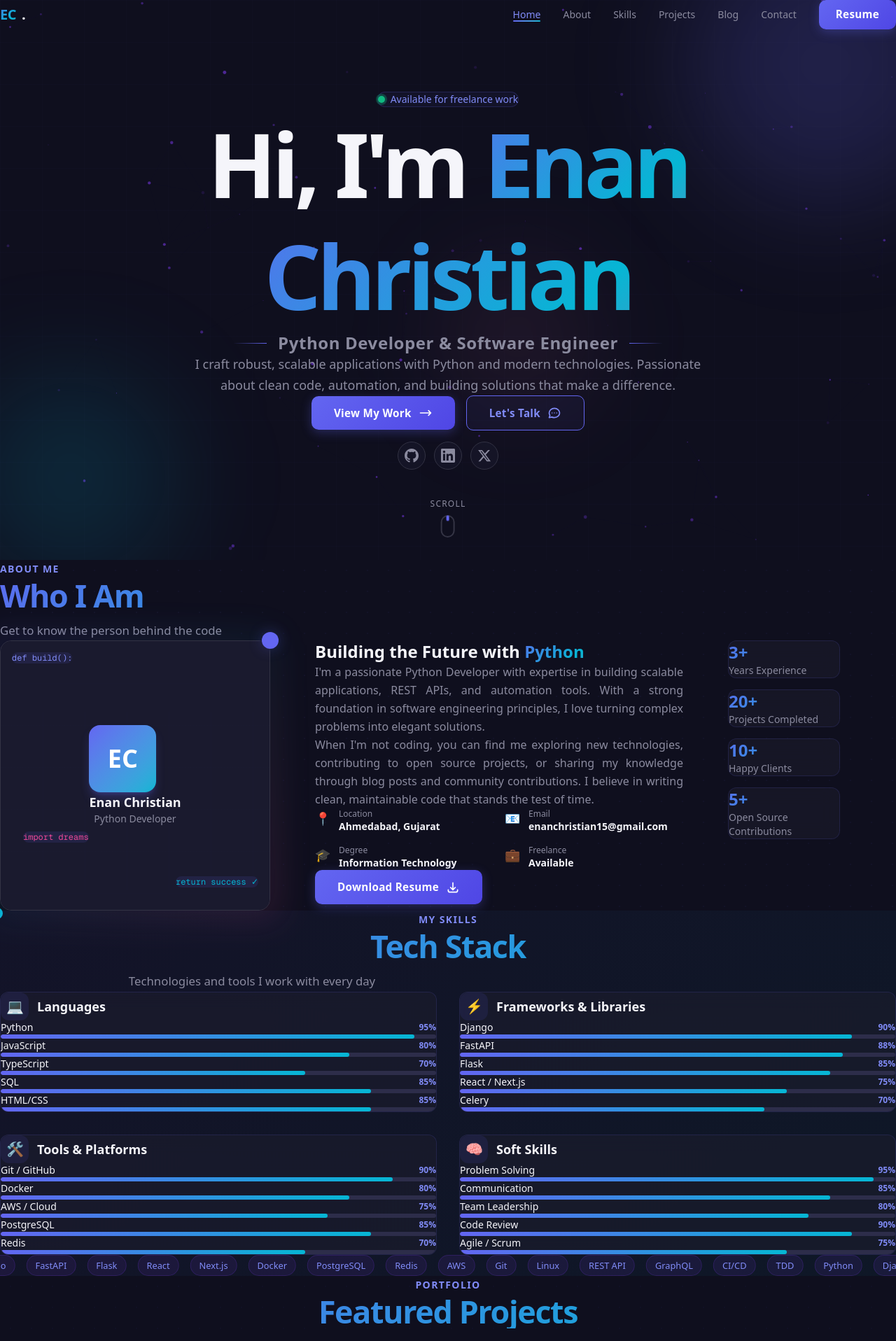
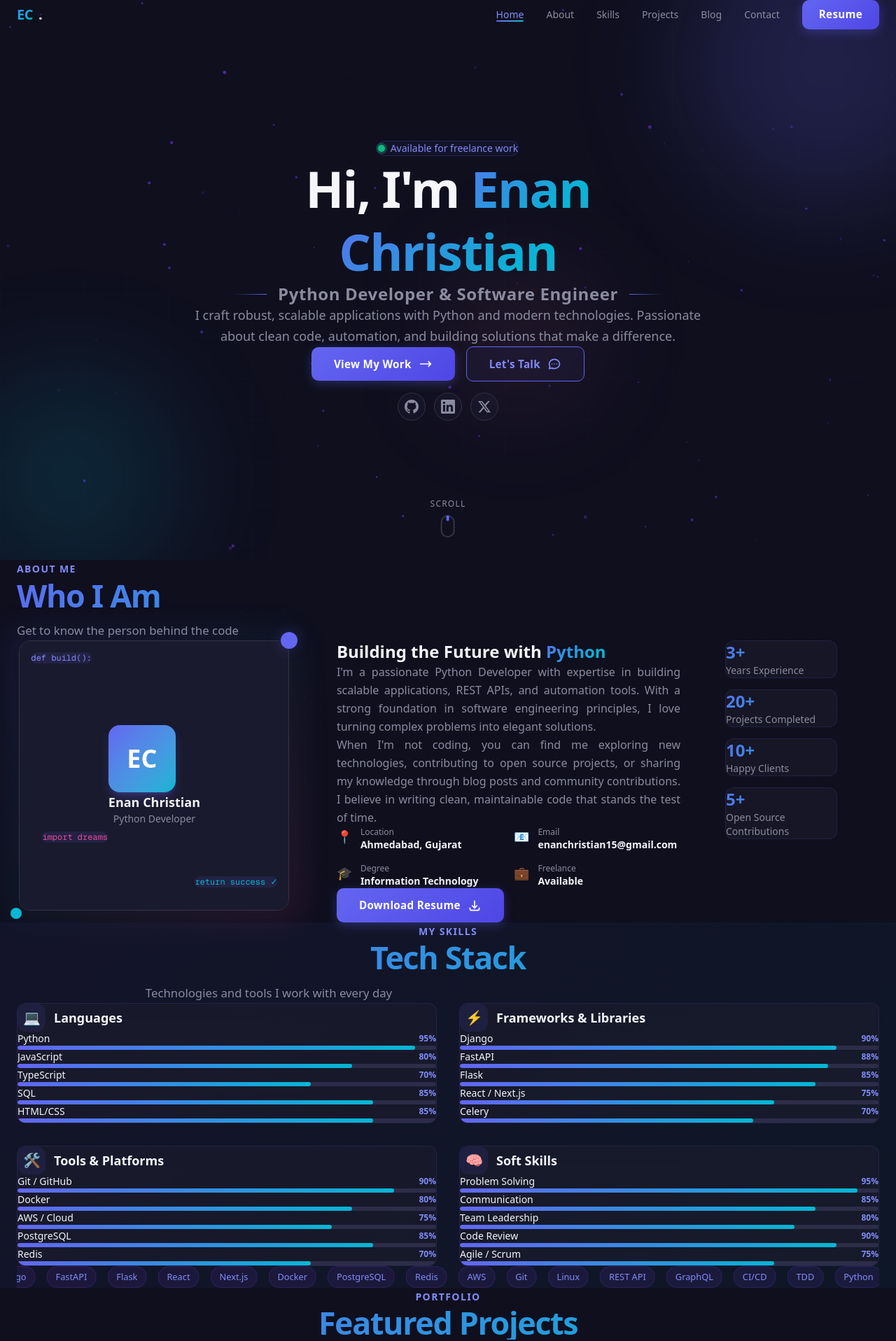
Before and after one commit to ChristianEnan/frontend, a Next.js app: page / in a window 1280 px wide. Shown: the top 1916 px of the page at 70% size. Built offline with nearby package versions, Linux system fonts and the light colour scheme.

Commit message:
feat: Update component layouts to enhance responsiveness and visual consistency

```diff
--- a/app/components/About.js
+++ b/app/components/About.js
@@ -34,7 +34,10 @@ export default function About() {
       {/* Background */}
       <div className="absolute inset-0 bg-dots opacity-30" />
 
-      <div className="relative mx-auto max-w-7xl px-4 lg:px-6">
+      <div
+        className="relative mx-auto max-w-7xl"
+        style={{ paddingInline: "24px" }}
+      >
         {/* Section Title */}
         <div className="reveal mb-16 text-center lg:text-left">
           <span className="mb-3 inline-block text-sm font-semibold tracking-widest uppercase text-primary-light">
@@ -46,14 +49,14 @@ export default function About() {
           </p>
         </div>
 
-        <div className="grid gap-12 lg:gap-16 items-start lg:[grid-template-columns:1fr_1.4fr_240px]">
+        <div className="grid items-start gap-10 lg:grid-cols-2 xl:gap-16 xl:[grid-template-columns:minmax(0,1fr)_minmax(0,1.25fr)_220px]">
           {/* Image / Visual Side */}
           <div className="reveal-left flex items-center justify-center">
             <div className="relative">
               {/* Decorative frame */}
               <div className="absolute -inset-4 rounded-2xl bg-gradient-to-br from-primary/20 via-secondary/10 to-accent/20 opacity-60 blur-xl" />
               <div className="relative overflow-hidden rounded-2xl border border-border">
-                <div className="relative flex h-80 w-80 items-center justify-center bg-surface sm:h-96 sm:w-96">
+                <div className="relative flex h-72 w-72 items-center justify-center bg-surface sm:h-80 sm:w-80 xl:h-96 xl:w-96">
                   {/* Abstract code visual */}
                   <div className="absolute inset-0 bg-grid opacity-20" />
                   <div className="relative z-10 text-center">
@@ -84,7 +87,7 @@ export default function About() {
           </div>
 
           {/* Text Side */}
-          <div className="reveal-right flex flex-col justify-center max-w-xl lg:text-left lg:ml-12">
+          <div className="reveal-right flex max-w-xl min-w-0 flex-col justify-center lg:text-left xl:ml-10">
             <h3 className="mb-4 text-2xl font-bold text-foreground">
               Building the Future with{" "}
               <span className="gradient-text">Python</span>
@@ -144,11 +147,11 @@ export default function About() {
           </div>
 
           {/* Stats Column (large screens) */}
-          <div className="reveal mt-6 lg:mt-0 flex flex-col gap-4">
+          <div className="reveal mt-2 flex flex-col gap-4 lg:col-span-2 lg:mt-0 lg:flex-row lg:flex-wrap xl:col-span-1 xl:flex-col">
             {stats.map((stat, i) => (
               <div
                 key={stat.label}
-                className="glass-card p-4 text-center w-48 lg:w-40 lg:text-left"
+                className="glass-card w-full p-4 text-center sm:w-[calc(50%-0.5rem)] lg:w-[calc(50%-0.5rem)] xl:w-40 xl:text-left"
                 style={{ transitionDelay: `${i * 80}ms` }}
               >
                 <p className="mb-1 text-2xl font-extrabold gradient-text">
--- a/app/components/Blog.js
+++ b/app/components/Blog.js
@@ -51,7 +51,10 @@ export default function Blog() {
   return (
     <section id="blog" ref={sectionRef} className="relative py-24 sm:py-32">
       <div className="absolute inset-0 gradient-bg" />
-      <div className="relative mx-auto max-w-7xl px-6">
+      <div
+        className="relative mx-auto max-w-7xl"
+        style={{ paddingInline: "24px" }}
+      >
         <div className="reveal mb-16 text-center">
           <span className="mb-3 inline-block text-sm font-semibold tracking-widest uppercase text-primary-light">Blog</span>
           <h2 className="section-heading gradient-text">Latest Articles</h2>
--- a/app/components/Contact.js
+++ b/app/components/Contact.js
@@ -57,7 +57,10 @@ export default function Contact() {
   return (
     <section id="contact" ref={sectionRef} className="relative py-24 sm:py-32">
       <div className="absolute inset-0 bg-dots opacity-20" />
-      <div className="relative mx-auto max-w-7xl px-6">
+      <div
+        className="relative mx-auto max-w-7xl"
+        style={{ paddingInline: "24px" }}
+      >
         <div className="reveal mb-16 text-center">
           <span className="mb-3 inline-block text-sm font-semibold tracking-widest uppercase text-primary-light">Contact</span>
           <h2 className="section-heading gradient-text">Get In Touch</h2>
--- a/app/components/Hero.js
+++ b/app/components/Hero.js
@@ -100,7 +100,10 @@ export default function Hero() {
       <div className="bg-grid absolute inset-0 opacity-40" />
 
       {/* Content */}
-      <div className="relative z-10 mx-auto max-w-7xl px-6 text-center">
+      <div
+        className="relative z-10 mx-auto max-w-7xl text-center"
+        style={{ paddingInline: "24px" }}
+      >
         {/* Status Badge */}
         <div
           className="mb-8 inline-flex items-center gap-2 rounded-full border border-primary/20 bg-primary/5 px-5 py-2"
@@ -117,7 +120,7 @@ export default function Hero() {
 
         {/* Name */}
         <h1
-          className="mb-6 text-5xl font-extrabold leading-tight tracking-tighter sm:text-6xl md:text-7xl lg:text-8xl xl:text-9xl"
+          className="mb-6 text-4xl font-extrabold leading-tight tracking-tight sm:text-5xl md:text-6xl lg:text-7xl xl:text-7xl"
           style={{ animation: "slide-up 0.8s ease forwards 0.2s", opacity: 0 }}
         >
           <span className="text-foreground">Hi, I&apos;m </span>
--- a/app/components/Navbar.js
+++ b/app/components/Navbar.js
@@ -45,7 +45,10 @@ export default function Navbar() {
           : "py-5"
       }`}
     >
-      <div className="mx-auto flex max-w-7xl items-center justify-between px-6 sm:px-8">
+      <div
+        className="mx-auto flex max-w-7xl items-center justify-between"
+        style={{ paddingInline: "24px" }}
+      >
         {/* Logo */}
         <a
           href="#home"
--- a/app/components/Projects.js
+++ b/app/components/Projects.js
@@ -101,7 +101,10 @@ export default function Projects() {
     >
       <div className="absolute inset-0 bg-dots opacity-20" />
 
-      <div className="relative mx-auto max-w-7xl px-6">
+      <div
+        className="relative mx-auto max-w-7xl"
+        style={{ paddingInline: "24px" }}
+      >
         {/* Section Title */}
         <div className="reveal mb-12 text-center">
           <span className="mb-3 inline-block text-sm font-semibold tracking-widest uppercase text-primary-light">
--- a/app/components/Skills.js
+++ b/app/components/Skills.js
@@ -80,7 +80,10 @@ export default function Skills() {
       {/* Background */}
       <div className="absolute inset-0 gradient-bg" />
 
-      <div className="relative mx-auto max-w-7xl px-6">
+      <div
+        className="relative mx-auto max-w-7xl"
+        style={{ paddingInline: "24px" }}
+      >
         {/* Section Title */}
         <div className="reveal mb-16 text-center">
           <span className="mb-3 inline-block text-sm font-semibold tracking-widest uppercase text-primary-light">
```
